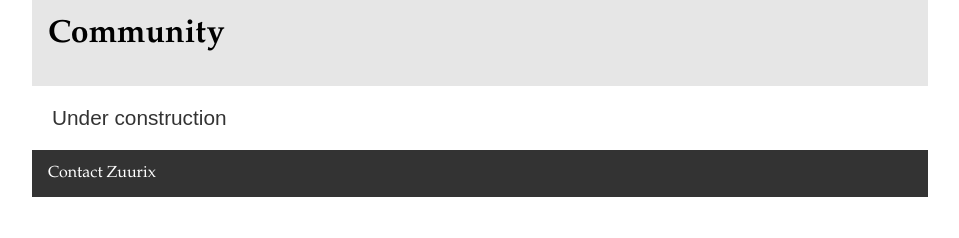
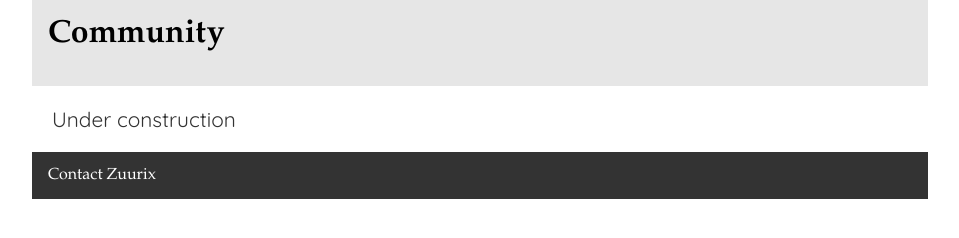
Before and after one commit to Phoebe3663/Zuurix.github.io, a Jekyll site: the page built from blog/index.html, in a window 1280 px wide. Shown: the part 377-615 px from the top of the page, without its empty margins (160-1119 px from the left). Built offline with Jekyll 4.4.1, drawn with Linux system fonts in a browser that asks for light colours.

Commit message:
Update main.css

```diff
--- a/css/main.css
+++ b/css/main.css
@@ -1,3 +1,5 @@
+@import url('https://fonts.googleapis.com/css?family=Quicksand');
+
 body {
     margin: 60px auto;
     width: 70%;
```
